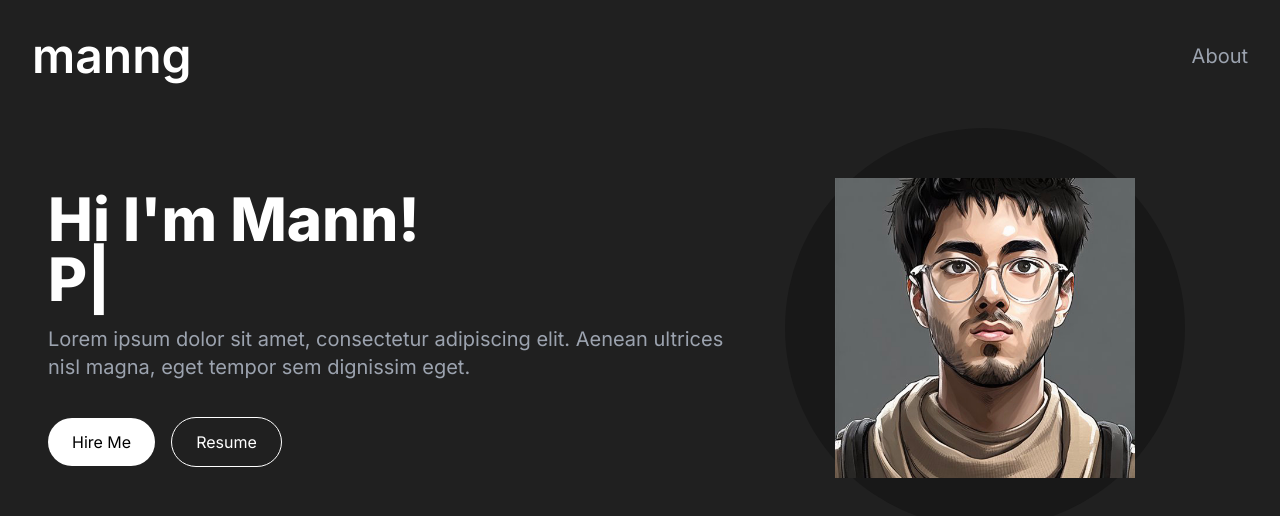
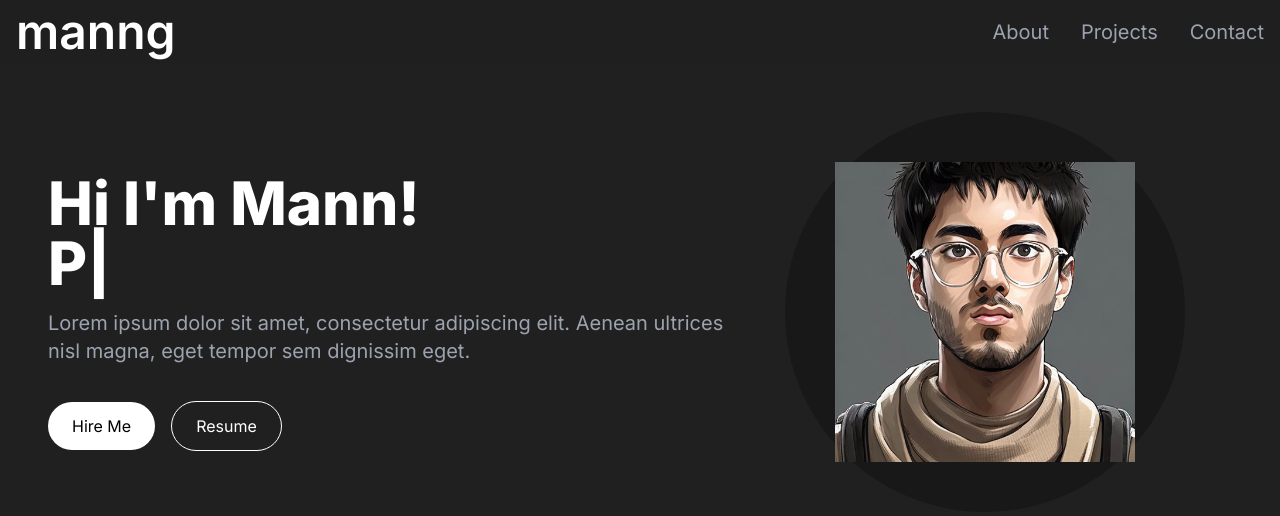
Before and after one commit to manngup/manng.net, a Next.js app: page / in a window 1280 px wide. Shown: the top 516 px of the page. Built offline with nearby package versions, Linux system fonts and the light colour scheme.

Commit message:
made NavLink component

```diff
--- /dev/null
+++ b/src/app/components/NavLink.tsx
@@ -0,0 +1,16 @@
+import Link from "next/link"
+
+interface NavLinkProps {
+    href: string;
+    title: string;
+  }
+
+const NavLink: React.FC<NavLinkProps> = ({ href, title }) => {
+    return (
+        <Link href={href} className="block py-2 pl-3 pr-4 text-gray-400 sm:text-xl rounded md:p-0 hover:text-white">
+            {title}
+        </Link>
+    )
+}
+
+export default NavLink;
--- a/src/app/components/Navbar.tsx
+++ b/src/app/components/Navbar.tsx
@@ -1,18 +1,39 @@
 import Link from 'next/link'
 import React from 'react'
+import NavLink from './NavLink'
+import { link } from 'fs';
+
+const navLinks = [
+    {
+        title: "About",
+        path: "#about",
+    },
+    {
+        title: "Projects",
+        path: "#projects",
+    },
+    {
+        title: "Contact",
+        path: "#contact",
+    }
+];
 
 const Navbar = () => {
   return (
-    <nav>
-        <div className="flex flex-wrap items-center justify-between mx-auto p-8">
-            <Link href="/" className="text-5xl text-white font-semibold">manng</Link>
+    <nav className="fixed top-0 left-0 right-0 z-10 bg-[#202020] bg-opacity-90">
+        <div className="flex flex-wrap items-center justify-between mx-auto px-4 py-2">
+            <Link href="/" className="text-2xl md:text-5xl text-white font-semibold">
+                manng
+            </Link>
             <div className="menu hidden md:block md:w-auto" id="navbar">
-                <ul>
-                    <li>
-                        <Link href={"#about"} className="block py-2 pl-3 pr-4 text-gray-400 sm:text-xl rounded md:p-0 hover:text-white">
-                        About
-                        </Link>
-                    </li>
+                <ul className="flex p-4 md:p-0 md:flex-row md:space-x-8 mt-0">
+                    {
+                        navLinks.map((link,index) => (
+                            <li key={index}>
+                                <NavLink href={link.path} title={link.title} />
+                            </li>
+                        ))
+                    }
                 </ul>
             </div>
         </div>
@@ -20,4 +41,4 @@
   )
 }
 
-export default Navbar
+export default Navbar;
--- a/src/app/page.tsx
+++ b/src/app/page.tsx
@@ -10,7 +10,7 @@
   return (
     <main className="flex min-h-screen flex-col bg-[#202020]">
       <Navbar />
-      <div className="container mx-auto px-12 py-4">
+      <div className="container mt-24 mx-auto px-12 py-4">
         <Header />
       </div>
     </main>
```
